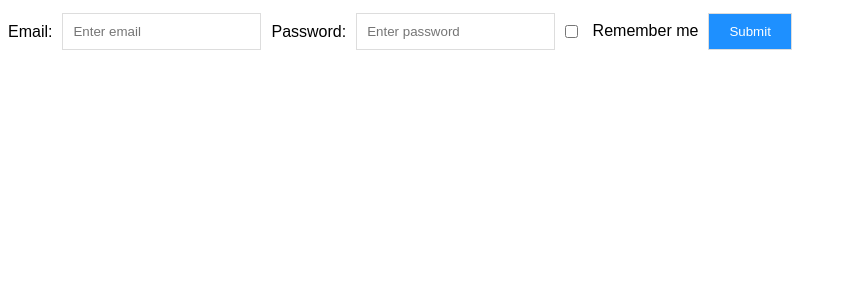
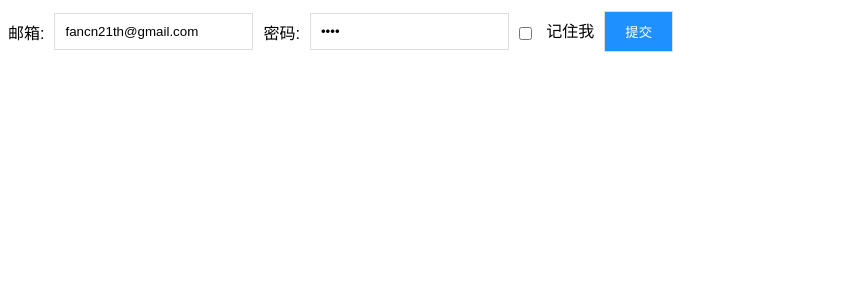
Before and after one commit to fancn21th/1-008-Advanced-Vue, a Vue app: page / in a window 1280 px wide. Shown: the top 300 px of the page, without its empty margins (0-846 px from the left). Built offline with nearby package versions, Linux system fonts and the light colour scheme.

Commit message:
feat: submit login form

```diff
--- a/src/components/LoginForm.vue
+++ b/src/components/LoginForm.vue
@@ -1,16 +1,43 @@
 <template>
-  <form class="form-inline">
-    <label for="email">Email:</label>
-    <input type="email" id="email" placeholder="Enter email" name="email" />
-    <label for="pwd">Password:</label>
-    <input type="password" id="pwd" placeholder="Enter password" name="pswd" />
-    <label> <input type="checkbox" name="remember" /> Remember me </label>
-    <button type="submit">Submit</button>
+  <form class="form-inline" @submit.prevent="submit">
+    <label for="email">邮箱:</label>
+    <input
+      type="email"
+      id="email"
+      placeholder="Enter email"
+      name="email"
+      v-model="email"
+    />
+    <label for="pwd">密码:</label>
+    <input
+      type="password"
+      id="pwd"
+      placeholder="Enter password"
+      name="pswd"
+      v-model="pswd"
+    />
+    <label> <input type="checkbox" name="remember" /> 记住我 </label>
+    <button type="submit">提交</button>
   </form>
 </template>
 
 <script>
-export default {};
+export default {
+  data() {
+    return {
+      email: 'fancn21th@gmail.com',
+      pswd: 'abcd',
+    };
+  },
+  methods: {
+    submit() {
+      console.log('表单提交内容', {
+        email: this.email,
+        pswd: this.pswd,
+      });
+    },
+  },
+};
 </script>
 
 <style></style>
```
